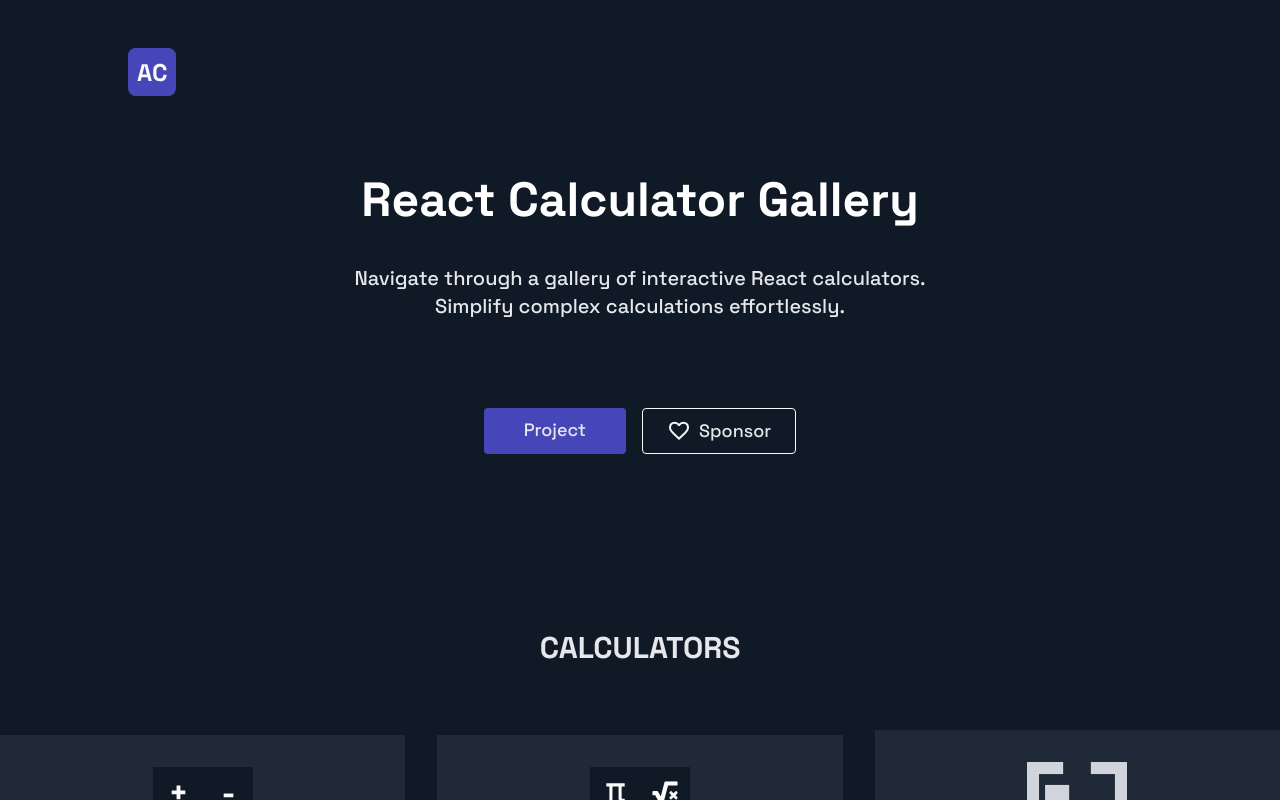
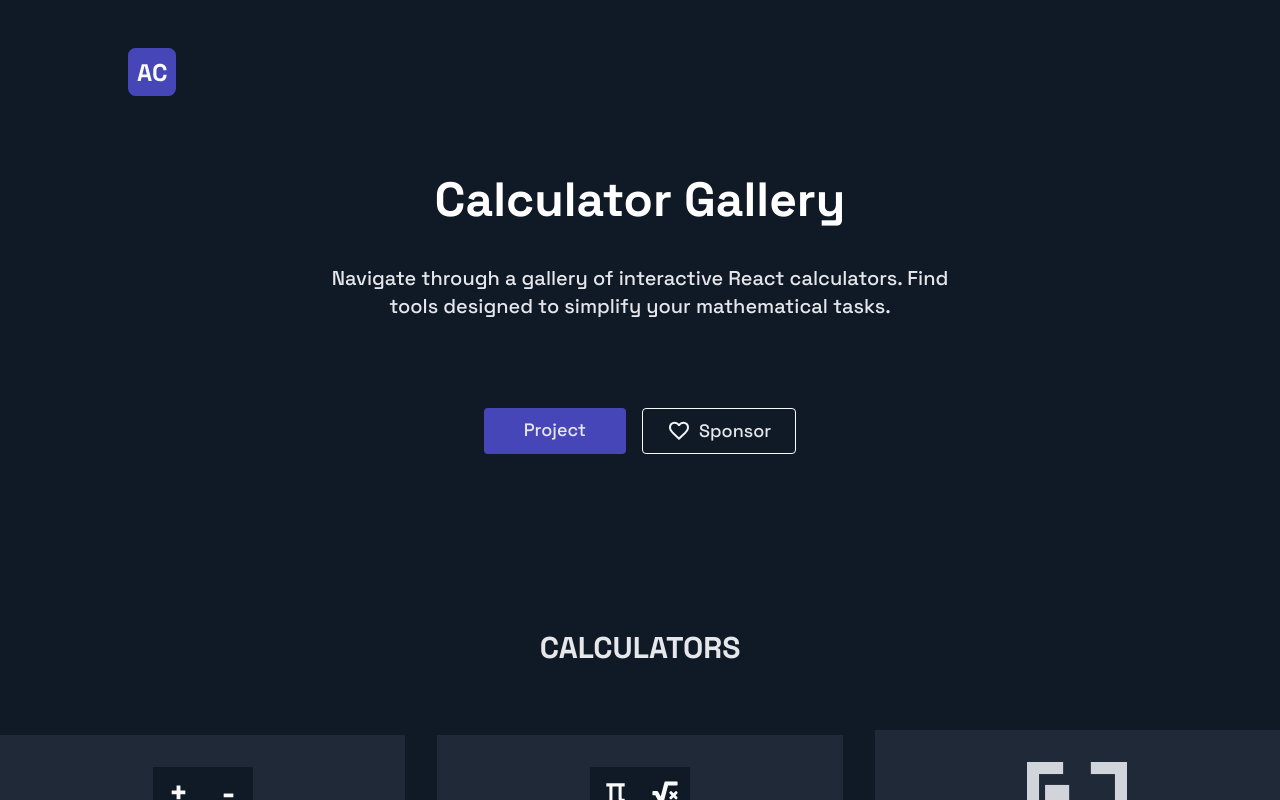
Before and after one commit to rr-rudra-roy/calculator-gallery, a Next.js app: page / in a window 1280 px wide. Shown: the top 800 px of the page. Built offline with nearby package versions, Linux system fonts and the light colour scheme.

Commit message:
modified meta title and description, modified home page

```diff
--- a/src/app/page.tsx
+++ b/src/app/page.tsx
@@ -23,12 +23,12 @@ export default function Home() {
       </header>
       <section className="w-full py-8 flex flex-col items-center">
         <h1 className="text-2xl md:text-3xl lg:text-5xl font-bold text-nowrap whitespace-nowrap text-white">
-          React Calculator Gallery
+          Calculator Gallery
         </h1>
         <div className="my-4 md:my-6 lg:my-8 px-4">
           <h2 className="my-2 max-w-[40rem] w-full text-sm sm:text-base md:text-lg lg:text-xl font-medium text-center text-gray-200">
             Navigate through a gallery of interactive React calculators.
-            Simplify complex calculations effortlessly.
+            Find tools designed to simplify your mathematical tasks.
           </h2>
         </div>
         <div className="my-4 md:my-8 lg:my-12 flex gap-4">
--- a/src/data/seo.ts
+++ b/src/data/seo.ts
@@ -1,4 +1,5 @@
 export const SEO = {
-    title: "React Calculator Gallery",
-    description: "Navigate through a gallery of interactive React calculators. Simplify complex calculations effortlessly.",
+  title: "Calculator Gallery - Browse Variety of Calculators",
+  description:
+    "Navigate through a gallery of interactive React calculators. Variety of calculators tailored to different needs. Find tools designed to simplify your mathematical tasks.",
 }
```
